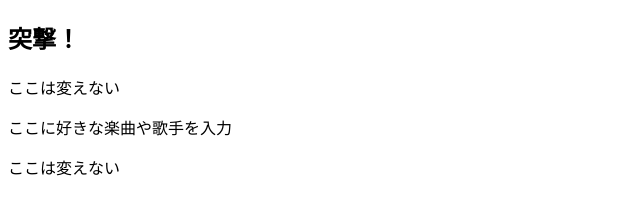
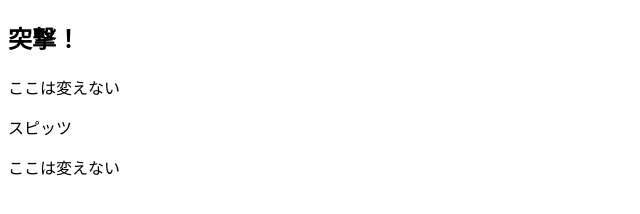
Before and after one commit to SuzukiYuudai/testConflict, a plain HTML site: page index.html in a window 1280 px wide. Shown: the whole page, without its empty margins (0-640 px from the left). Drawn offline with Linux system fonts and the light colour scheme.

Commit message:
[modify]index.html

```diff
--- a/index.html
+++ b/index.html
@@ -6,7 +6,7 @@
 <body>
 <h2> 突撃！ </h2>
 <p>ここは変えない</p>
-<p>ここに好きな楽曲や歌手を入力</p>
+<p>スピッツ</p>
 <p>ここは変えない</p>
 </body>
 </html>
```
